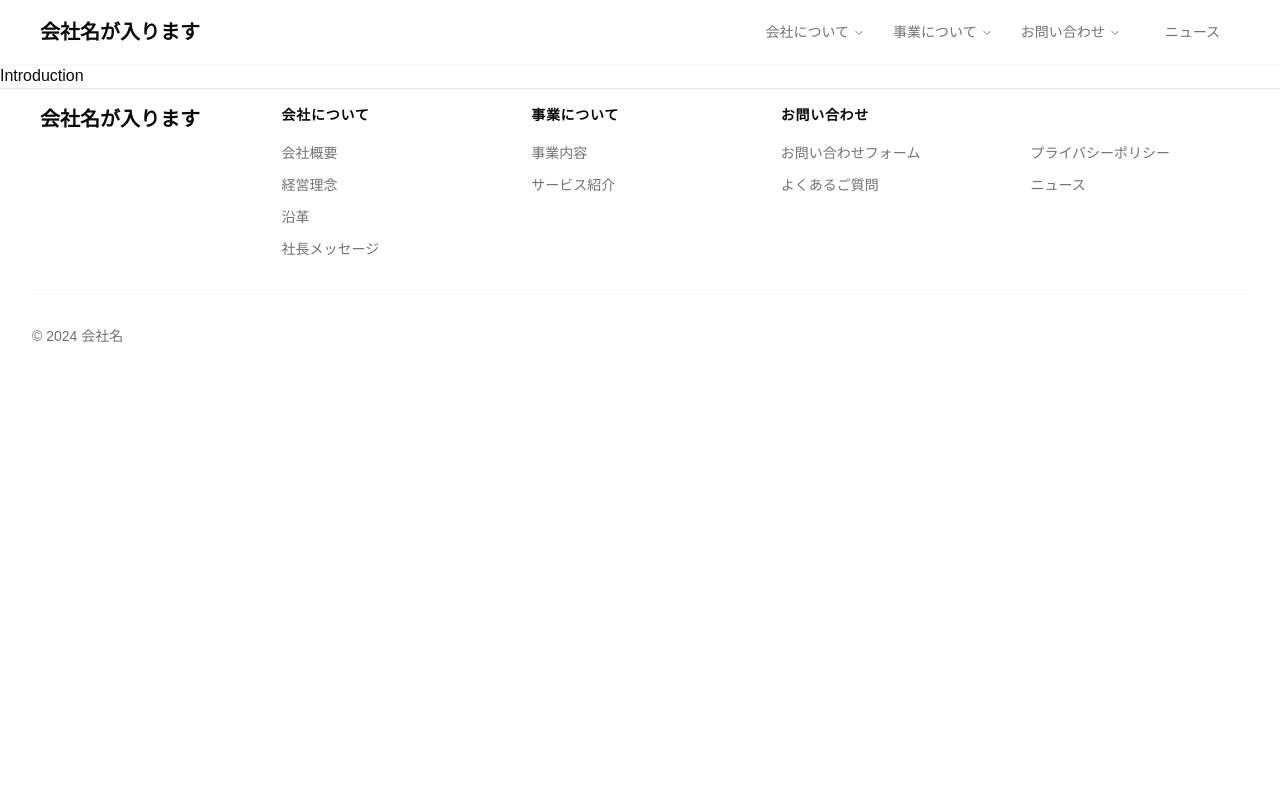
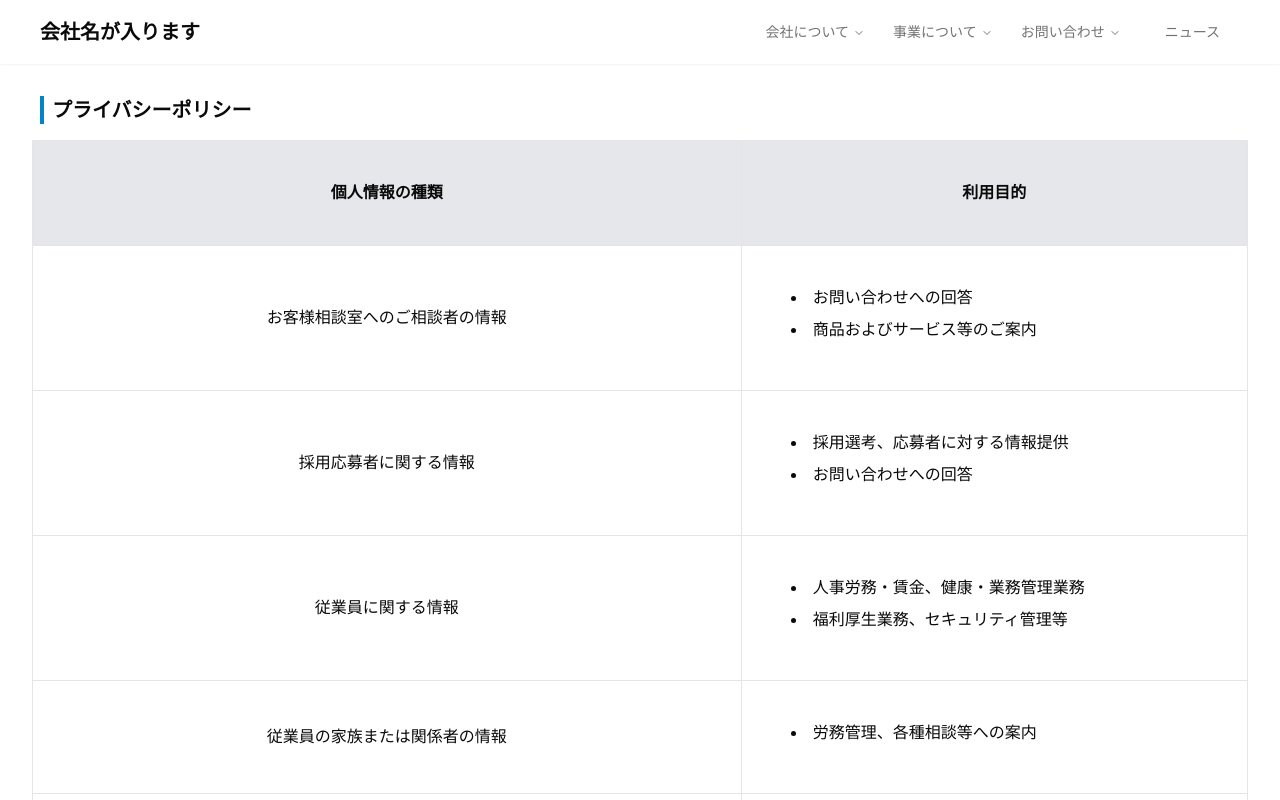
Before and after one commit to y-tommy/corp_site_practice, a Next.js app: page /privacypolicy in a window 1280 px wide. Shown: the top 800 px of the page. Built offline with nearby package versions, Linux system fonts and the light colour scheme.

Commit message:
create privacypolicy

```diff
--- a/app/page.tsx
+++ b/app/page.tsx
@@ -15,10 +15,9 @@ export default function Home() {
           transition={{duration: 0.5, delay: 0}}
           key="image-container"
         >
-          <Image src={"/night-view-2172718_1280.jpg"} alt="no-image" layout="fill" />
+          <Image src={"/night-view-2172718_1280.jpg"} alt="no-image" fill />
         </motion.div>
       </AnimatePresence>
-
     </div>
   );
 }
--- a/app/privacypolicy/page.tsx
+++ b/app/privacypolicy/page.tsx
@@ -1,9 +1,33 @@
+import Heading from "@/components/layouts/heading/heading";
 import React from "react";
+import { policyItems } from "./policyItems";
 
 const PrivacyPolicy = () => {
   return (
-    <div>
-      Introduction
+    <div className="container mx-auto px-4 py-4 flex-grow sm:px-6 lg:px-8">
+      <Heading title="プライバシーポリシー" />
+      <table className="container mx-auto">
+        <thead className="">
+          <tr className="bg-gray-200">
+            <th className="py-10 border">個人情報の種類</th>
+            <th className="py-10 border">利用目的</th>
+          </tr>
+        </thead>
+        <tbody className="container">
+          {policyItems.map((policy) => (
+            <tr key={policy.policyType} className="">
+              <td className="py-10 border text-center">{policy.policyType}</td>
+              <td className="py-10 border">
+                <ul className="list-disc list-inside">
+                  {policy.policyPurpose.map((purpose) => (
+                    <li key={purpose} className="text-left ml-12 mb-2">{purpose}</li>
+                  ))}
+                </ul>
+              </td>
+            </tr>
+          ))}
+        </tbody>
+      </table>
     </div>
   );
 }
--- /dev/null
+++ b/app/privacypolicy/policyItems.tsx
@@ -0,0 +1,10 @@
+export const policyItems =[
+  {policyType:"お客様相談室へのご相談者の情報", policyPurpose:["お問い合わせへの回答","商品およびサービス等のご案内"]},
+  {policyType:"採用応募者に関する情報", policyPurpose:["採用選考、応募者に対する情報提供","お問い合わせへの回答"]},
+  {policyType:"従業員に関する情報", policyPurpose:["人事労務・賃金、健康・業務管理業務","福利厚生業務、セキュリティ管理等"]},
+  {policyType:"従業員の家族または関係者の情報", policyPurpose:["労務管理、各種相談等への案内"]},
+  {policyType:"退職者に関する情報", policyPurpose:["労働関連法令への対応","労働契約の履行","緊急時の連絡等"]},
+  {policyType:"お取引先様に関する情報", policyPurpose:["業務上の連絡・対応等の営業活動","契約関係の管理","商品およびサービス等のご案内"]},
+  {policyType:"通話録音データ", policyPurpose:["お問い合わせや苦情等の内容確認","お客様対応の品質向上","防犯対策","業務上必要な情報の収集および連絡"]},
+  {policyType:"当社の企画・運営するイベント等へお申し込みいただいた方の情報", policyPurpose:["企画・イベント等の管理運営","お申込者への情報提供","お問い合わせへの回答","商品およびサービス等のご案内"]},
+]
--- /dev/null
+++ b/components/layouts/body/body.tsx
@@ -0,0 +1,11 @@
+import React from "react"
+
+const Body = ({children}: Readonly<{children: React.ReactNode}>) => {
+  return (
+    <div className="container mx-auto px-4 py-4 flex-grow sm:px-6 lg:px-8">
+      {children}
+    </div>
+  );
+}
+
+export default Body;
```
Also changed, not shown: 1 other file (tests, documents, lock files or other folders).
